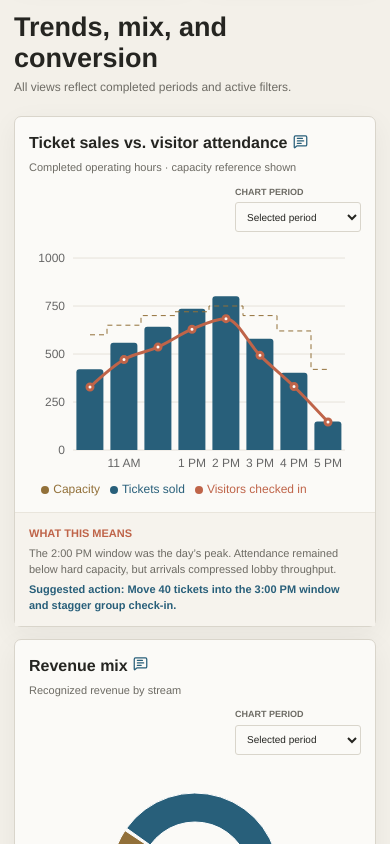
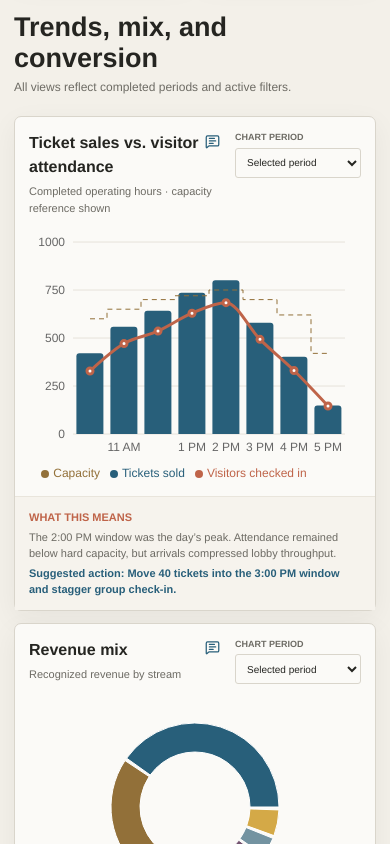
Before and after one commit to michaelbodellslalom/lucas-museum-dashboard, a React (Vite) app: page / in a window 390 px wide. Shown: the part 1360-2204 px from the top of the page. Built offline with nearby package versions, Linux system fonts and the light colour scheme.

Commit message:
Keep chart controls on mobile title row

```diff
--- a/src/components/DashboardUI.tsx
+++ b/src/components/DashboardUI.tsx
@@ -68,7 +68,7 @@ export function ChartCard({ title, subtitle, badge = 'day-one', insight, action,
 }) {
   const [chartView, setChartView] = useState<ChartView>('selected')
   return (
-    <article className={`chart-card ${className}`}>
+    <article className={`chart-card ${annotation ? 'chart-card-annotated' : ''} ${className}`}>
       <header className="card-heading">
         <div className="chart-card-copy"><div className="chart-title-line"><h3>{title}</h3>{annotation && <button className="info-button annotation-button chart-annotation-button" aria-label={`Annotation for ${title}`} data-tooltip={chartAnnotations[title] ?? 'Annotation text to be provided'}><MessageSquareText size={15} /></button>}</div>{subtitle && <p>{subtitle}</p>}</div>
         <div className="chart-card-tools">
--- a/src/index.css
+++ b/src/index.css
@@ -234,6 +234,7 @@ tbody th { min-width: 120px; font-size: 12px; } td:last-child { min-width: 200px
   .kpi-grid { grid-template-columns: 1fr 1fr; gap: 7px; }.kpi-card { min-height: 175px; padding: 12px; }.kpi-card > strong { font-size: 25px; }.source-badge { white-space: normal; }
   .kpi-card:nth-child(odd) .info-button[data-tooltip]::after { left: 50%; right: auto; transform: translateX(-50%); }
   .chart-card { padding: 14px; }.card-heading { flex-direction: column; }.chart-card-tools { width: 100%; justify-content: space-between; }.chart-view-filter { margin-left: auto; }.insight { margin: 10px -14px -14px; padding: 12px 14px; grid-template-columns: 1fr; }.insight > b { grid-column: 1; }.membership-chart { grid-template-columns: 1fr; }
+  .chart-card-annotated .card-heading { flex-direction: row; }.chart-card-annotated .chart-card-copy { flex: 1 1 auto; }.chart-card-annotated .chart-title-line { width: 100%; }.chart-card-annotated .chart-title-line h3 { flex: 1 1 auto; }.chart-card-annotated .chart-card-tools { width: auto; flex: 0 0 auto; justify-content: flex-end; }.chart-card-annotated .chart-view-filter { margin-left: 0; }
     .executive-paired-card > .membership-chart { height: auto !important; }
   .data-assurance { grid-template-columns: 1fr; gap: 15px; }.mini-metric-grid, .mini-metric-grid.compact { grid-template-columns: repeat(2, 1fr); }.threshold-row { justify-content: flex-start; flex-wrap: wrap; }
   .subsection-title { flex-direction: column; }.queue-summary dl { grid-template-columns: 1fr; }.privacy-note { flex-wrap: wrap; }
```
